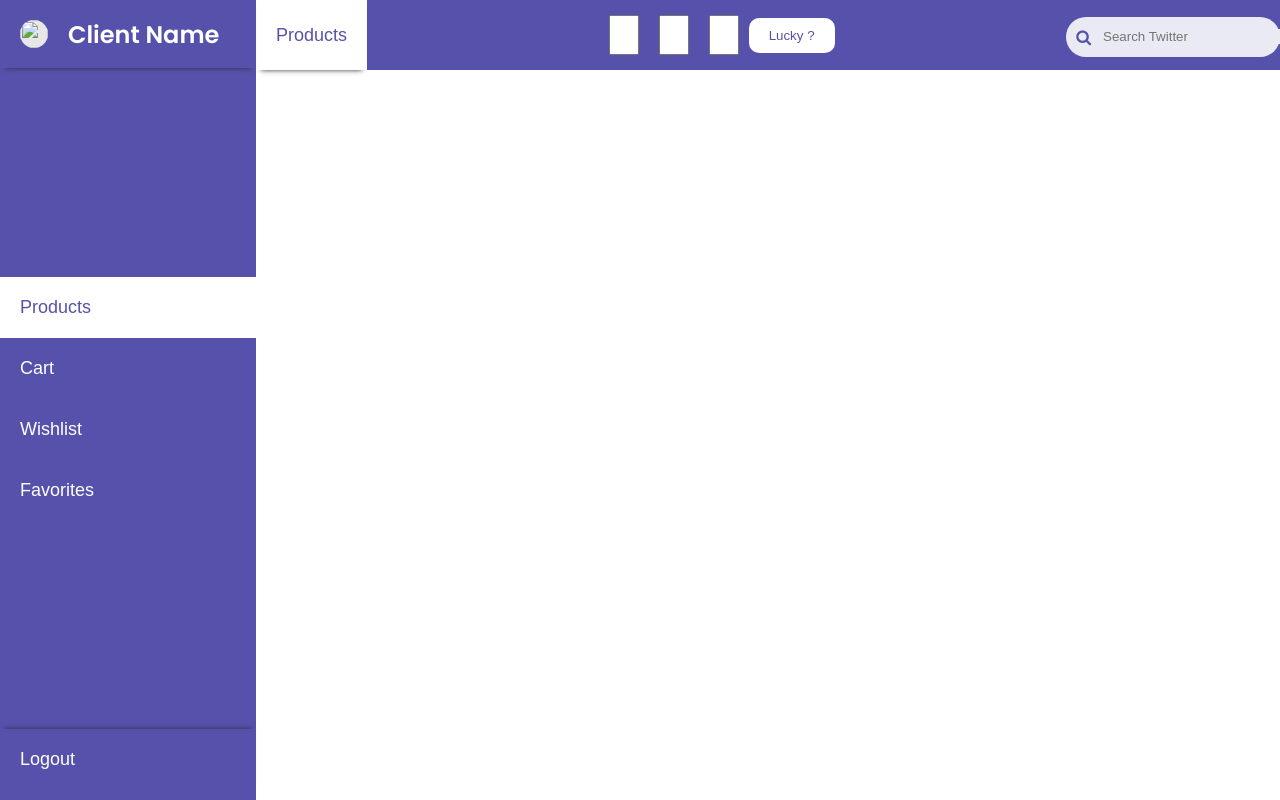
After one commit to rami3rouhana/ecommerce, a PHP site: page /products.html in a window 1280 px wide. The commit adds this page. Run offline with PHP 8.4, Linux system fonts and the light colour scheme.

Commit message:
add default navbar

```diff
--- /dev/null
+++ b/client-frontend/products.html
@@ -0,0 +1,61 @@
+<!DOCTYPE html>
+<html lang="en">
+  <head>
+    <meta charset="UTF-8" />
+    <meta http-equiv="X-UA-Compatible" content="IE=edge" />
+    <meta name="viewport" content="width=device-width, initial-scale=1.0" />
+    <link rel="stylesheet" href="styles/style.css" />
+    <link
+      rel="stylesheet"
+      href="https://cdnjs.cloudflare.com/ajax/libs/font-awesome/4.7.0/css/font-awesome.min.css"
+    />
+    <title>Products</title>
+  </head>
+  <body>
+    <div class="nav-bar">
+      <div class="header">
+        <img src="" alt="" class="profile-img" />
+        <h2 class="color-white">Client Name</h2>
+      </div>
+
+      <div class="nav-buttons">
+        <button class="clicked">Products</button>
+        <button>Cart</button>
+        <button>Wishlist</button>
+        <button>Favorites</button>
+      </div>
+
+      <div class="logout">
+        <button>Logout</button>
+      </div>
+    </div>
+
+    <div class="main">
+      <div class="body">
+        <div class="header-top">
+
+          <div class="buttons">
+            <button class="clicked">Products</button>
+          </div>
+          <div class="lottery">
+            <input type="number" class="num" />
+            <input type="number" class="num" />
+            <input type="number" class="num" />
+            <button class="btn">Lucky ?</button>
+          </div>
+
+          <div class="search">
+            <i class="fa fa-search"></i>
+            <input type="text" placeholder="Search Twitter" id="searching" />
+          </div>
+        </div>
+
+        <div class="row">
+            <div class="column">
+
+            </div>
+        </div>
+      </div>
+    </div>
+  </body>
+</html>
--- a/client-frontend/reset-password.html
+++ b/client-frontend/reset-password.html
@@ -4,7 +4,7 @@
     <meta charset="UTF-8" />
     <meta http-equiv="X-UA-Compatible" content="IE=edge" />
     <meta name="viewport" content="width=device-width, initial-scale=1.0" />
-    <link rel="stylesheet" href="style.css" />
+    <link rel="stylesheet" href="styles/style.css" />
     <title>Document</title>
   </head>
   <body>
--- a/client-frontend/style.css
+++ b/client-frontend/styles/style.css
@@ -113,6 +113,8 @@ h1 {
   height: 70px;
   display: flex;
   flex-direction: row;
+  align-items: center;
+  justify-content: space-between;
 }
 .container {
   display: flex;
@@ -308,3 +310,47 @@ h1 {
 .reset-pass .login-content {
   padding: 30px 400px;
 }
+/* Client Page */
+.lottery {
+  display: flex;
+  height: 30px;
+  align-items: center;
+}
+.lottery .btn {
+  background-color: #fff;
+  color: #5652ac;
+}
+.num {
+  width: 30px;
+  height: 40px;
+  margin: 0 10px;
+}
+
+.search-feed {
+  width: 50%;
+  padding: 0 3%;
+}
+.search {
+  display: flex;
+  height: 40px;
+  align-items: center;
+  position: sticky;
+  top: 0;
+  margin-top: 3px;
+  padding-left: 10px;
+  max-width: 300px;
+  background-color: #EAEAF4;
+  border-radius: 50px;
+}
+.search input {
+  background-color: #EAEAF4;
+  border: none;
+  margin-left: 12px;
+  outline: none;
+
+}
+.search i {
+  color: #5652ac;
+}
+
+/* Products Section */
```
